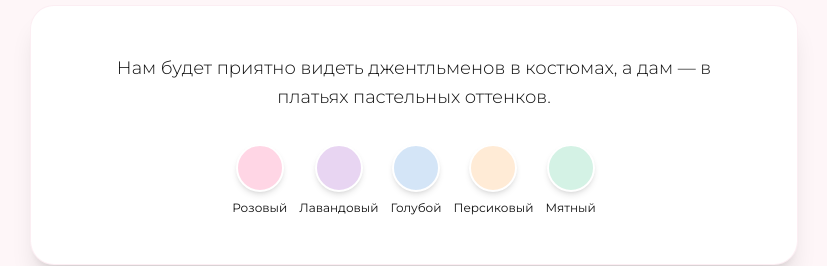
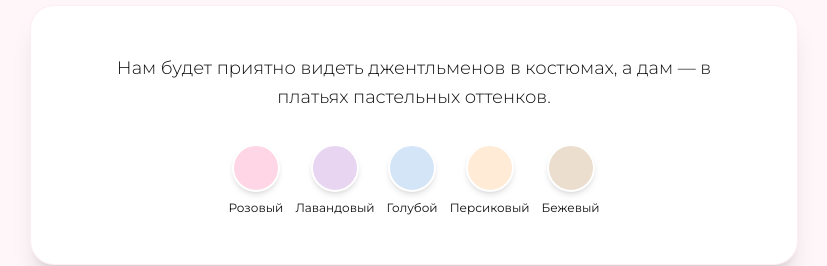
Before and after one commit to NugMate/wedding-ra, a React (Vite) app: page / in a window 1280 px wide. Shown: the part 2799-3065 px from the top of the page, without its empty margins (226-1053 px from the left). Built offline with nearby package versions, Linux system fonts and the light colour scheme.

Commit message:
changed color

```diff
--- a/src/app/components/DressCode.tsx
+++ b/src/app/components/DressCode.tsx
@@ -46,8 +46,8 @@ export function DressCode() {
               <span className="text-xs text-[#111111]">Персиковый</span>
             </div>
             <div className="flex flex-col items-center gap-2">
-              <div className="w-12 h-12 rounded-full bg-[#d4f2e5] border-2 border-white shadow-md"></div>
-              <span className="text-xs text-[#111111]">Мятный</span>
+              <div className="w-12 h-12 rounded-full bg-[#ebdecf] border-2 border-white shadow-md"></div>
+              <span className="text-xs text-[#111111]">Бежевый</span>
             </div>
           </div>
         </motion.div>
```
